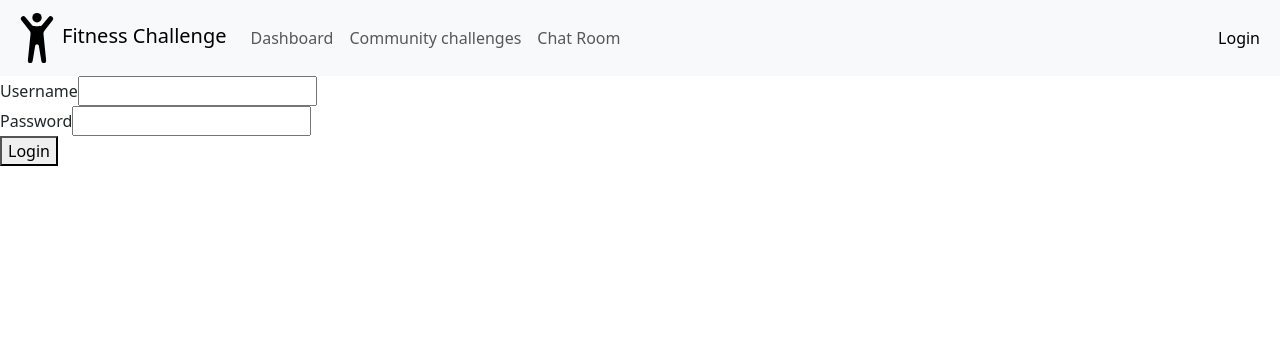
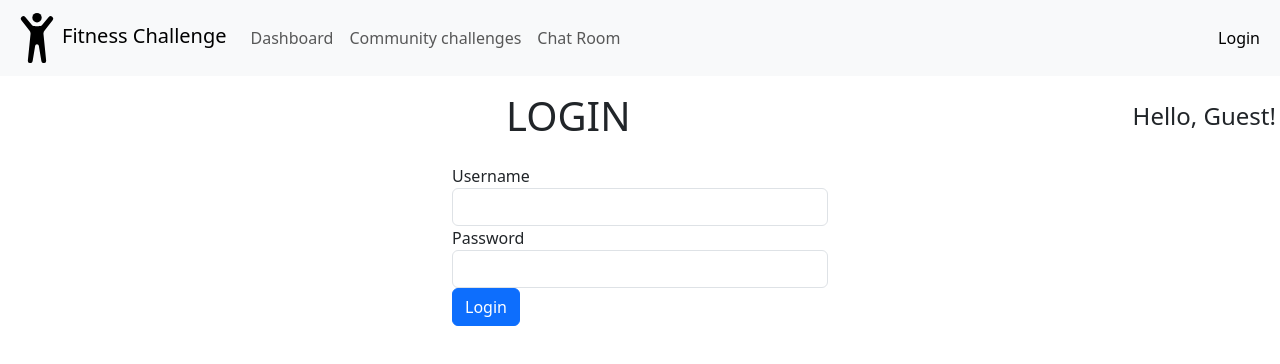
Before and after one commit to robert-brumleve/crowd-sourced-fitness-challenge-app, a React (Create React App) app in the folder frontend/: page /login in a window 1280 px wide. Shown: the top 364 px of the page. Built offline with nearby package versions, Linux system fonts and the light colour scheme; no server answers.

Commit message:
fix eslint

```diff
--- a/frontend/src/account/NewAccount.js
+++ b/frontend/src/account/NewAccount.js
@@ -1,6 +1,5 @@
 import React, { useState } from "react";
 import axios from "axios";
-import Header from "../components/Header";
 
 const NewAccount = () => {
   const [username, setUsername] = useState('');
--- a/frontend/src/account/login.js
+++ b/frontend/src/account/login.js
@@ -47,12 +47,17 @@ const Login = () => {
   };
 
   return (
-    <div className="login-form">
+    <div className="row justify-content-center">
+      <div className="card-header text-center">
+        <Header header="LOGIN" />
+      </div>
+      <div style={{ width: "25rem" }}>
         <form onSubmit={handleSubmit}>
           <div className="form-group">
             <label htmlFor="username">Username</label>
             <input
               type="text"
+              className="form-control"
               id="username"
               value={username}
               onChange={(e) => setUsername(e.target.value)} // Update username state
@@ -63,16 +68,22 @@ const Login = () => {
             <label htmlFor="password">Password</label>
             <input
               type="password"
+              className="form-control"
               id="password"
               value={password}
               onChange={(e) => setPassword(e.target.value)} // Update password state
               required
             />
           </div>
-        {error && <div className="error-message">{error}</div>}{" "}
+          {error && (
+            <div className="error-message alert alert-danger mt-3">{error}</div>
+          )}{" "}
           {/* Show error message if any */}
-        <button type="submit">Login</button>
+          <button type="submit" className="btn btn-primary">
+            Login
+          </button>
         </form>
+      </div>
     </div>
   );
 };
--- a/frontend/src/components/ChallengeForm.js
+++ b/frontend/src/components/ChallengeForm.js
@@ -128,7 +128,7 @@ const ChallengeForm = ({ initialValues, validationSchema, onSubmit, userInfo, er
         )}
       </div>
       {errorMessage && <div className="text-danger">{errorMessage}</div>}
-      <button type="submit" className="btn btn-success">
+      <button type="submit" className="form-control">
         Submit
       </button>
     </form>
```
Also changed, not shown: frontend/src/components/ChallengesList.js (+0 -8 lines). Lines whose indentation alone changed are shown as unchanged.
